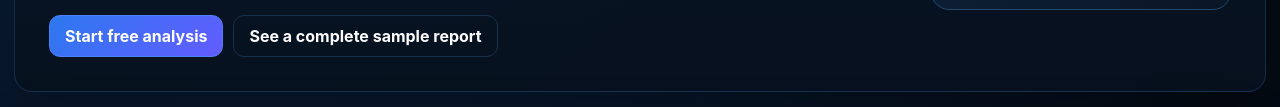
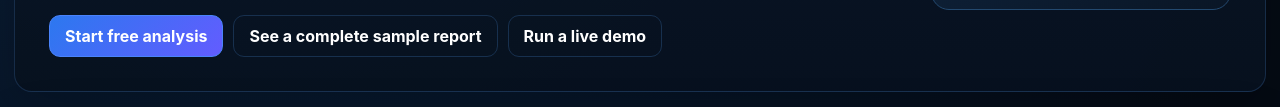
Before and after one commit to cryptoclarityai1/cryptoclarityai-site, a plain HTML site: page index.html in a window 1280 px wide. Shown: the part 391-498 px from the top of the page. Drawn offline with Linux system fonts and the light colour scheme; a script that the page names is missing.

Commit message:
Restore analyzer demo event target alongside sample link

```diff
--- a/index.html
+++ b/index.html
@@ -62,7 +62,7 @@
           </div>
           <div class="hero-actions">
             <a id="heroAnalyzeCta" class="btn btn-primary" href="#holdings" data-track-cta="hero_start_analysis">Start free analysis</a>
-            <a class="btn btn-ghost" href="#sample-report">See a complete sample report</a>
+            <a class="btn btn-ghost" href="#sample-report">See a complete sample report</a><button id="heroDemoBtn" class="btn btn-ghost" type="button">Run a live demo</button>
           </div>
         </div>
         <div class="hero-score-card">
```
